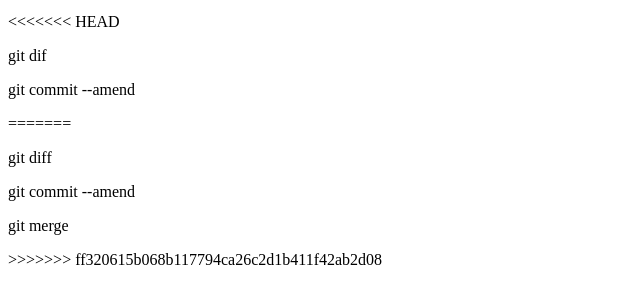
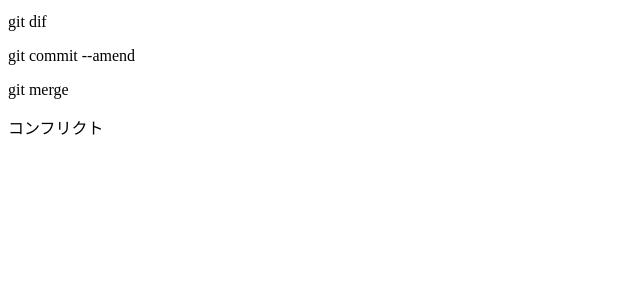
Before and after one commit to takumi-abe-sddgrp/git_tutorial, a plain HTML site: page index.html in a window 1280 px wide. Shown: the part 96-400 px from the top of the page, without its empty margins (0-640 px from the left). Drawn offline with Linux system fonts and the light colour scheme.

Commit message:
コンフリクトを追記

```diff
--- a/index.html
+++ b/index.html
@@ -1,10 +1,6 @@
 <h1>Gtiチュートリアル</h1>
 <p>git status</p>
-<<<<<<< HEAD
 <p>git dif</p>
 <p>git commit --amend</p>
-=======
-<p>git diff</p>
-<p>git commit --amend</p>
 <p>git merge</p>
->>>>>>> ff320615b068b117794ca26c2d1b411f42ab2d08
+<p>コンフリクト</p>
```
